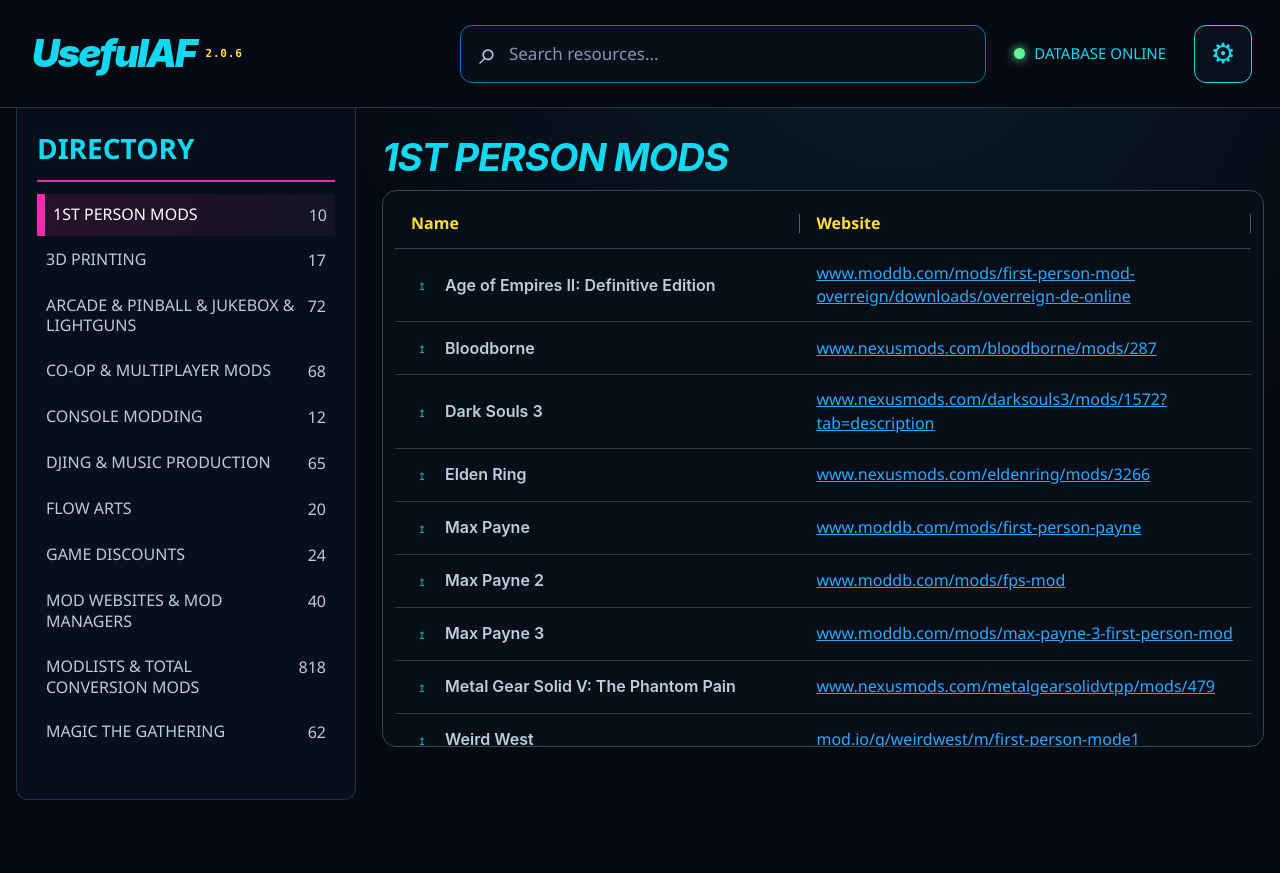
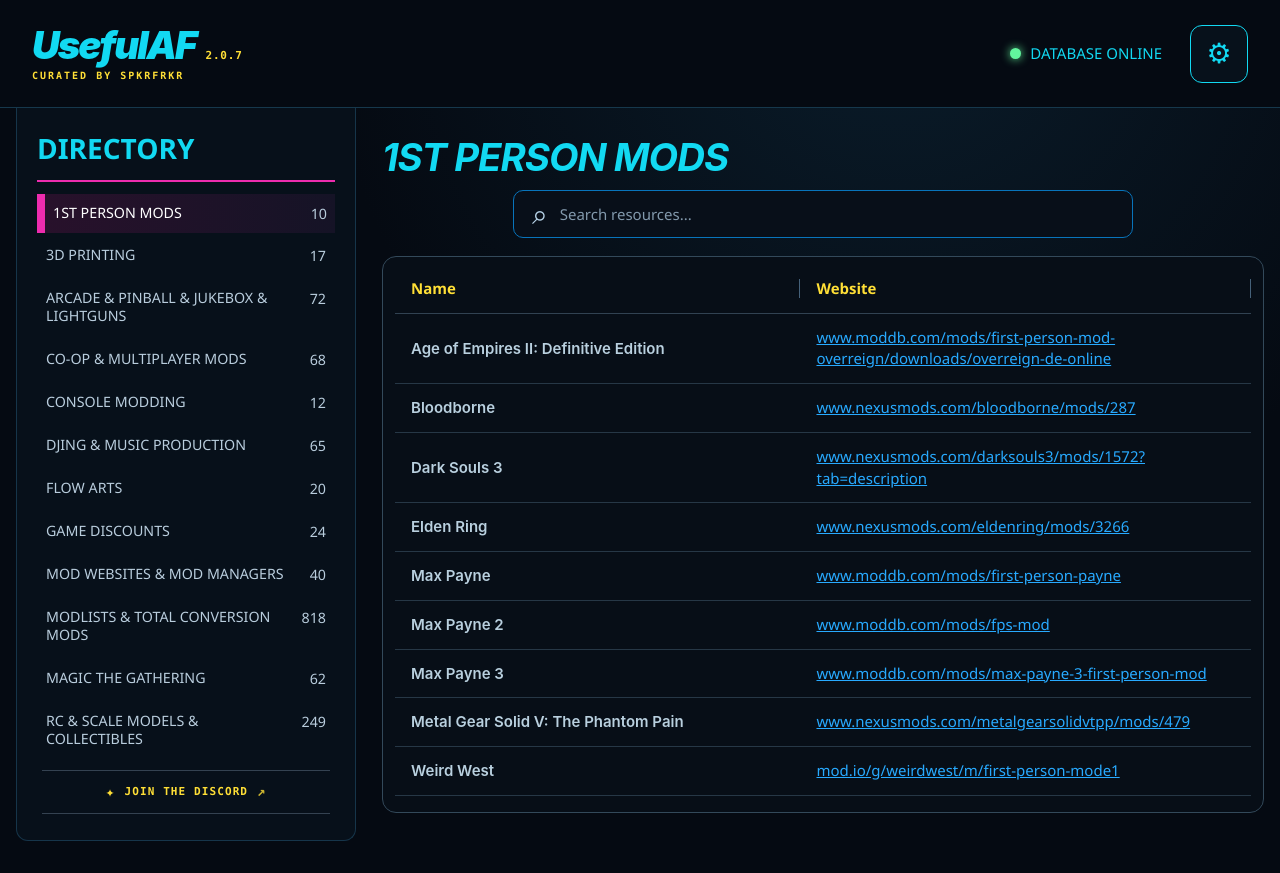
Before and after one commit to SpkrFrkr/UsefulAF, a plain HTML site: page index.html in a window 1280 px wide. Before the commit the page ends 832 px from the top, so only its background shows below. Drawn offline with Linux system fonts and the light colour scheme.

Commit message:
Add files via upload

```diff
--- a/app.js
+++ b/app.js
@@ -18,11 +18,11 @@ function domainIcon(url){try{return `https://www.google.com/s2/favicons?domain_u
 function escapeText(s){return String(s).replace(/[&<>"']/g,c=>({'&':'&amp;','<':'&lt;','>':'&gt;','"':'&quot;',"'":'&#39;'}[c]))}
 function allRows(){const out=[];db.sheets.forEach((s,si)=>s.rows.forEach((r,ri)=>out.push({sheet:s,si,ri,row:r})));return out}
 function renderNav(){const nav=$('sheetNav');nav.replaceChildren();db.sheets.forEach((s,i)=>{const b=document.createElement('button');b.className='nav-item'+(i===activeSheet?' active':'');b.style.setProperty('--category-color',palette[i%palette.length]);const name=document.createElement('span');name.textContent=s.name;name.style.color=palette[i%palette.length];const n=document.createElement('span');n.className='nav-count';n.textContent=s.rows.length;b.append(name,n);b.addEventListener('click',()=>{activeSheet=i;$('searchInput').value='';render()});nav.append(b)})}
-function createLogoCell(row,sheetIndex,rowIndex,url){const wrap=document.createElement('div');wrap.className='resource-name';const title=clean(row[0]);const k=keyFor(sheetIndex,rowIndex,row);const logo=logos[k];const btn=document.createElement('button');btn.className='logo-control';btn.type='button';btn.title='Click to upload or replace this logo';btn.setAttribute('aria-label',`Upload or replace logo for ${title}`);const img=document.createElement('img');img.className='resource-logo';img.alt='';img.loading='lazy';if(logo||url){img.src=logo||(url?domainIcon(url):'');img.onerror=()=>{img.remove();btn.textContent='↥';btn.classList.add('logo-upload-empty')};btn.append(img)}else{btn.textContent='↥';btn.classList.add('logo-upload-empty')}btn.addEventListener('click',()=>{pendingLogoKey=k;$('logoPicker').click()});wrap.append(btn);const label=document.createElement('span');label.textContent=title;wrap.append(label);return wrap}
+function createLogoCell(row,sheetIndex,rowIndex,url){const wrap=document.createElement('div');wrap.className='resource-name';const title=clean(row[0]);const k=keyFor(sheetIndex,rowIndex,row);const logo=logos[k];if(logo||url){const btn=document.createElement('button');btn.className='logo-control';btn.type='button';btn.title='Click the logo to replace it';btn.setAttribute('aria-label',`Replace logo for ${title}`);const img=document.createElement('img');img.className='resource-logo';img.alt='';img.loading='lazy';img.src=logo||(url?domainIcon(url):'');img.onerror=()=>{btn.remove()};btn.append(img);btn.addEventListener('click',()=>{pendingLogoKey=k;$('logoPicker').click()});wrap.append(btn)}const label=document.createElement('span');label.textContent=title;wrap.append(label);return wrap}
 function getDisplayCells(row){const cells=row.map(clean);const urls=[...new Set(cells.filter(isUrl).map(v=>safeUrl(v)).filter(Boolean))];const rest=cells.map(v=>isUrl(v)?'':v);return {title:rest[0]||'',url:urls[0]||'',urls,rest}}
 function makeTextCell(value){const td=document.createElement('td');td.textContent=value;return td}
 function makeContinuationCell(){const td=document.createElement('td');td.className='continuation-cell';const mark=document.createElement('span');mark.textContent='↳';mark.setAttribute('aria-label','Continuation of the resource above');td.append(mark);return td}
-function makeSectionCell(title,si,ri,row){const td=document.createElement('td');td.colSpan=headersLength();td.className='section-heading-cell';const wrap=document.createElement('div');wrap.className='section-heading';const k=keyFor(si,ri,row);const noLogo=title.toUpperCase().startsWith('VARIOUS SHOPS');const logo=noLogo?null:logos[k];const btn=document.createElement('button');btn.className='logo-control section-logo-control';btn.type='button';btn.title=`Upload or replace game/category logo for ${title}`;btn.setAttribute('aria-label',`Upload or replace logo for ${title}`);if(logo){const img=document.createElement('img');img.className='resource-logo';img.alt='';img.loading='lazy';img.src=logo;img.onerror=()=>{img.remove();btn.textContent='↥';btn.classList.add('logo-upload-empty')};btn.append(img)}else{btn.textContent='↥';btn.classList.add('logo-upload-empty')}if(!noLogo){btn.addEventListener('click',()=>{pendingLogoKey=k;$('logoPicker').click()});wrap.append(btn)}const label=document.createElement('span');label.className='section-title-text';label.textContent=title;wrap.append(label);td.append(wrap);return td}
+function makeSectionCell(title,si,ri,row){const td=document.createElement('td');td.colSpan=headersLength();td.className='section-heading-cell';const wrap=document.createElement('div');wrap.className='section-heading';const k=keyFor(si,ri,row);const logo=logos[k];if(logo){const btn=document.createElement('button');btn.className='logo-control section-logo-control';btn.type='button';btn.title=`Click to replace logo for ${title}`;const img=document.createElement('img');img.className='resource-logo';img.alt='';img.loading='lazy';img.src=logo;img.onerror=()=>btn.remove();btn.append(img);btn.addEventListener('click',()=>{pendingLogoKey=k;$('logoPicker').click()});wrap.append(btn)}const label=document.createElement('span');label.className='section-title-text';label.textContent=title;wrap.append(label);td.append(wrap);return td}
 function headersLength(){return document.getElementById('tableHead').children.length}
 function render(){renderNav();const q=$('searchInput').value.trim().toLowerCase();const global=!!q;let records=global?allRows().filter(x=>(x.sheet.name+' '+x.row.join(' ')).toLowerCase().includes(q)):db.sheets[activeSheet].rows.map((row,ri)=>({sheet:db.sheets[activeSheet],si:activeSheet,ri,row}));
  $('pageTitle').textContent=global?'SEARCH RESULTS':db.sheets[activeSheet].name;$('pageDescription').textContent='';$('tableLabel').textContent=global?'GLOBAL SEARCH TABLE':'CATEGORY RESOURCE TABLE';$('recordCount').textContent=records.length.toLocaleString();$('totalCount').textContent=`${allRows().length.toLocaleString()} SOURCE ROWS`;$('versionLabel').textContent=db.version||'2.0.6';
@@ -37,7 +37,7 @@ function render(){renderNav();const q=$('searchInput').value.trim().toLowerCase(
  order.forEach(index=>{if(global&&index===0){const cat=makeTextCell(sheet.name);cat.style.color=palette[si%palette.length];cat.style.fontWeight='700';cat.style.fontFamily='Consolas,monospace';tr.append(cat);return}const logical=global?index-1:index; if(logical===0){if(!info.title&&info.url){tr.append(makeContinuationCell())}else{const td=document.createElement('td');td.append(createLogoCell(row,si,ri,info.url));tr.append(td)}}else if(logical===1){const td=document.createElement('td');td.className='link-cell';info.urls.forEach((url,i)=>{if(i){const sep=document.createElement('span');sep.textContent=' · ';sep.style.color='var(--muted)';td.append(sep)}const a=document.createElement('a');a.href=url;a.target='_blank';a.rel='noopener noreferrer';a.textContent=url.replace(/^https?:\/\//,'');a.title=url;td.append(a)});tr.append(td)}else{const value=clean(row[logical]);tr.append(makeTextCell(isUrl(value)?'':value))}});body.append(tr)});
  $('emptyState').hidden=records.length!==0;
 }
-function applyPrefs(){document.documentElement.style.setProperty('--font',prefs.font+'px');document.documentElement.style.setProperty('--section-font',(prefs.font*1.25)+'px');document.documentElement.style.setProperty('--logo',prefs.logo+'px');document.body.classList.toggle('comfortable',prefs.density==='normal');$('fontScale').value=prefs.font;$('fontValue').value=prefs.font+'px';$('logoSize').value=prefs.logo;$('logoValue').value=prefs.logo+'px';$('density').value=prefs.density}
+function applyPrefs(){document.documentElement.style.setProperty('--font',prefs.font+'px');document.documentElement.style.setProperty('--text-scale',(prefs.font/16).toFixed(3));document.documentElement.style.setProperty('--section-font',(prefs.font*1.25)+'px');document.documentElement.style.setProperty('--logo',prefs.logo+'px');document.body.classList.toggle('comfortable',prefs.density==='normal');$('fontScale').value=prefs.font;$('fontValue').value=prefs.font+'px';$('logoSize').value=prefs.logo;$('logoValue').value=prefs.logo+'px';$('density').value=prefs.density}
 $('searchInput').addEventListener('input',()=>{clearTimeout(searchTimer);searchTimer=setTimeout(render,90)});
 $('settingsToggle').addEventListener('click',()=>{const panel=$('settingsPanel');panel.hidden=!panel.hidden;$('settingsToggle').setAttribute('aria-expanded',String(!panel.hidden));$('settingsToggle').querySelector('b').textContent=panel.hidden?'＋':'−'});
 $('fontScale').addEventListener('input',e=>{prefs.font=Number(e.target.value);applyPrefs();savePrefs()});$('logoSize').addEventListener('input',e=>{prefs.logo=Number(e.target.value);applyPrefs();savePrefs()});$('density').addEventListener('change',e=>{prefs.density=e.target.value;applyPrefs();savePrefs()});
--- a/index.html
+++ b/index.html
@@ -8,8 +8,7 @@
 <body>
 <div class="scanlines" aria-hidden="true"></div>
 <header class="topbar">
-  <a class="brand" href="#top" aria-label="UsefulAF home"><span class="brand-name">UsefulAF</span><span class="version-line" id="versionLabel">2.0.6</span></a>
-  <label class="searchbox"><span>⌕</span><input id="searchInput" type="search" placeholder="Search resources..." aria-label="Search all resources" autocomplete="off"></label>
+  <a class="brand" href="#top" aria-label="UsefulAF home"><span class="brand-stack"><span class="brand-line"><span class="brand-name">UsefulAF</span><span class="version-line" id="versionLabel">2.0.7</span></span><span class="brand-tagline">CURATED BY SPKRFRKR</span></span></a>
   <div class="top-meta"><div class="status-line"><span class="live-dot"></span><span>DATABASE ONLINE</span><span class="record-total" id="totalCount">0 RECORDS</span></div></div>
   <button id="settingsToggle" class="settings-icon" type="button" aria-expanded="false" aria-controls="settingsPanel" aria-label="Display settings">⚙</button>
 </header>
@@ -17,10 +16,11 @@
   <aside class="sidebar">
     <div class="side-title">DIRECTORY</div>
     <nav id="sheetNav" aria-label="Database categories"></nav>
+    <a class="discord-link" href="https://discord.gg/WENhpGJUa9" target="_blank" rel="noopener noreferrer"><span class="discord-mark">✦</span><span>JOIN THE DISCORD</span><span class="discord-arrow">↗</span></a>
   </aside>
   <section class="workspace">
     <div class="hero-line"><div><h1 id="pageTitle">ALL RESOURCES</h1><p id="pageDescription" hidden></p></div><div class="hero-stats"><strong id="recordCount">0</strong><span>VISIBLE ROWS</span></div></div>
-
+    <div class="search-row"><label class="searchbox"><span>⌕</span><input id="searchInput" type="search" placeholder="Search resources..." aria-label="Search all resources" autocomplete="off"></label></div>
     <section id="settingsPanel" class="settings" hidden>
       <div class="setting"><label for="fontScale">TEXT SIZE</label><input id="fontScale" type="range" min="13" max="19" value="15"><output id="fontValue">15px</output></div>
       <div class="setting"><label for="density">ROW SPACING</label><select id="density"><option value="compact">Compact</option><option value="normal">Comfortable</option></select></div>
--- a/styles.css
+++ b/styles.css
@@ -131,3 +131,32 @@ table{min-width:760px;border-spacing:0 0}th{background:transparent;color:var(--y
 #sheetNav .nav-count{color:#b9cddd!important}
 .section-logo-control{opacity:.35}
 .section-row:hover .section-logo-control,.section-logo-control:focus-visible{opacity:1}
+
+/* UsefulAF 2.0.7 refinements */
+.topbar{grid-template-columns:minmax(250px,1fr) auto 58px;gap:28px}
+.brand{align-items:center;white-space:nowrap}
+.brand-stack{display:flex;flex-direction:column;gap:5px}
+.brand-line{display:flex;align-items:baseline;gap:10px}
+.brand-tagline{font:700 10px/1.1 Consolas,monospace;letter-spacing:2px;color:var(--yellow)}
+.version-line{font-size:20px!important}
+.search-row{display:flex;justify-content:center;margin:0 0 18px}
+.search-row .searchbox{width:min(58%,620px);height:48px;flex:0 1 620px;border-radius:10px}
+.search-row .searchbox>span{font-size:28px}
+.search-row .searchbox input{font-size:15px}
+.discord-link{display:flex;align-items:center;justify-content:center;gap:9px;margin:18px 5px 2px;padding:12px 9px;border-top:1px solid #344251;border-bottom:1px solid #344251;color:var(--yellow);font:700 11px/1.2 Consolas,monospace;letter-spacing:1.1px;text-decoration:none;transition:background .15s ease,color .15s ease}
+.discord-link:hover{background:#211d12;color:#fff0a0}
+.discord-mark{font-size:15px;color:var(--yellow)}.discord-arrow{font-size:14px;opacity:.8}
+/* Use the same pink active-directory marker consistently in normal and global-search views. */
+.nav-item.active{border-left:8px solid var(--pink)!important;background:linear-gradient(90deg,#28112b,#151326)!important;color:#fff!important;box-shadow:none!important}
+.nav-item.active span:first-child,.nav-item.active .nav-count{color:#fff!important}
+/* Text-size setting scales actual table content, headings, directory and links. */
+td{font-size:var(--font)!important}
+th{font-size:calc(var(--font) * 1)!important}
+.nav-item,.nav-count{font-size:calc(var(--font) * .95)!important}
+.link-cell a{font-size:var(--font)!important}
+.section-row td,.section-heading .section-title-text{font-size:calc(var(--font) * 1.5)!important}
+.resource-name{font-size:var(--font)!important}
+.settings-note{font-size:calc(var(--font) * .68)!important}
+.logo-upload-empty{display:none!important}
+@media(max-width:950px){.topbar{grid-template-columns:minmax(0,1fr) auto 46px}.search-row .searchbox{width:min(78%,620px);flex-basis:78%}.brand-tagline{font-size:9px}}
+@media(max-width:600px){.topbar{grid-template-columns:1fr auto 42px;gap:8px}.brand-name{font-size:30px}.version-line{font-size:15px!important}.brand-tagline{font-size:8px;letter-spacing:1.3px}.search-row .searchbox{width:100%;flex-basis:100%}.discord-link{margin-top:12px}.nav-item,.nav-count{font-size:calc(var(--font) * .9)!important}}
```
Also changed, not shown: data.json.
